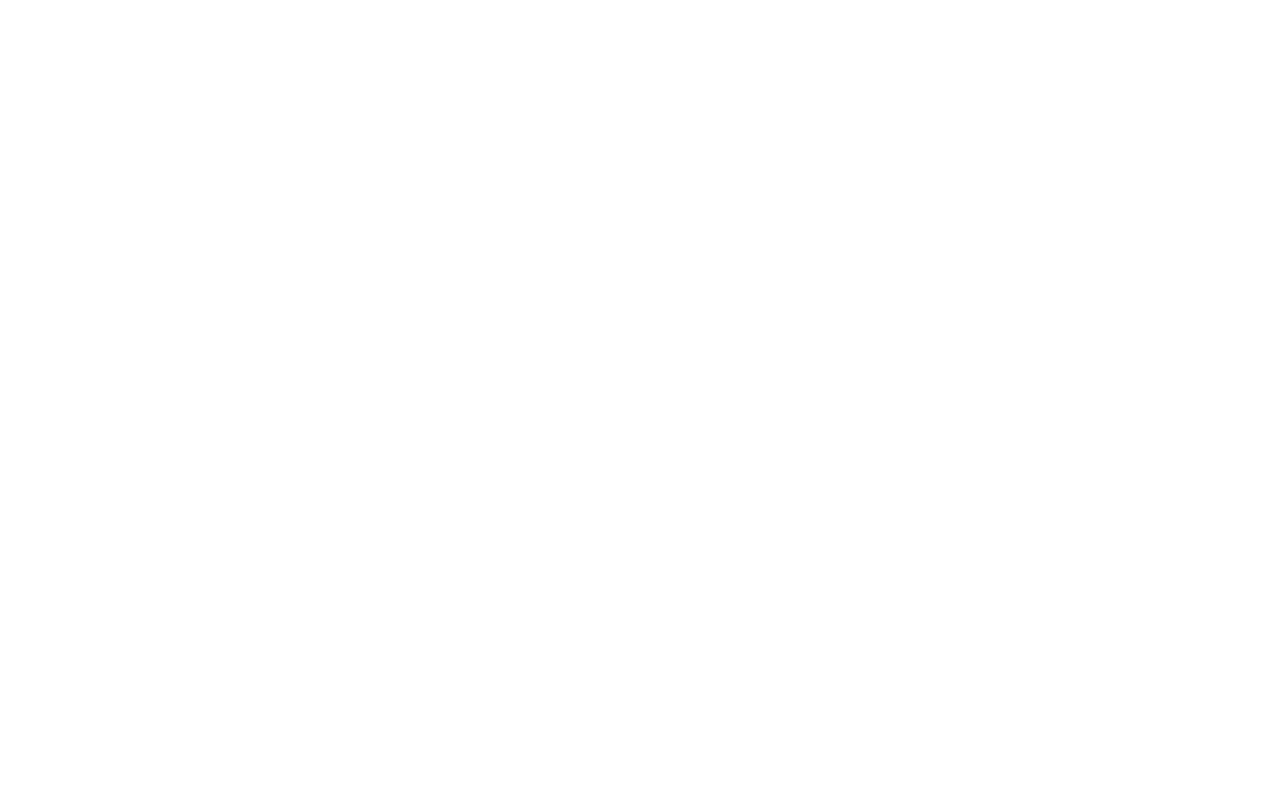
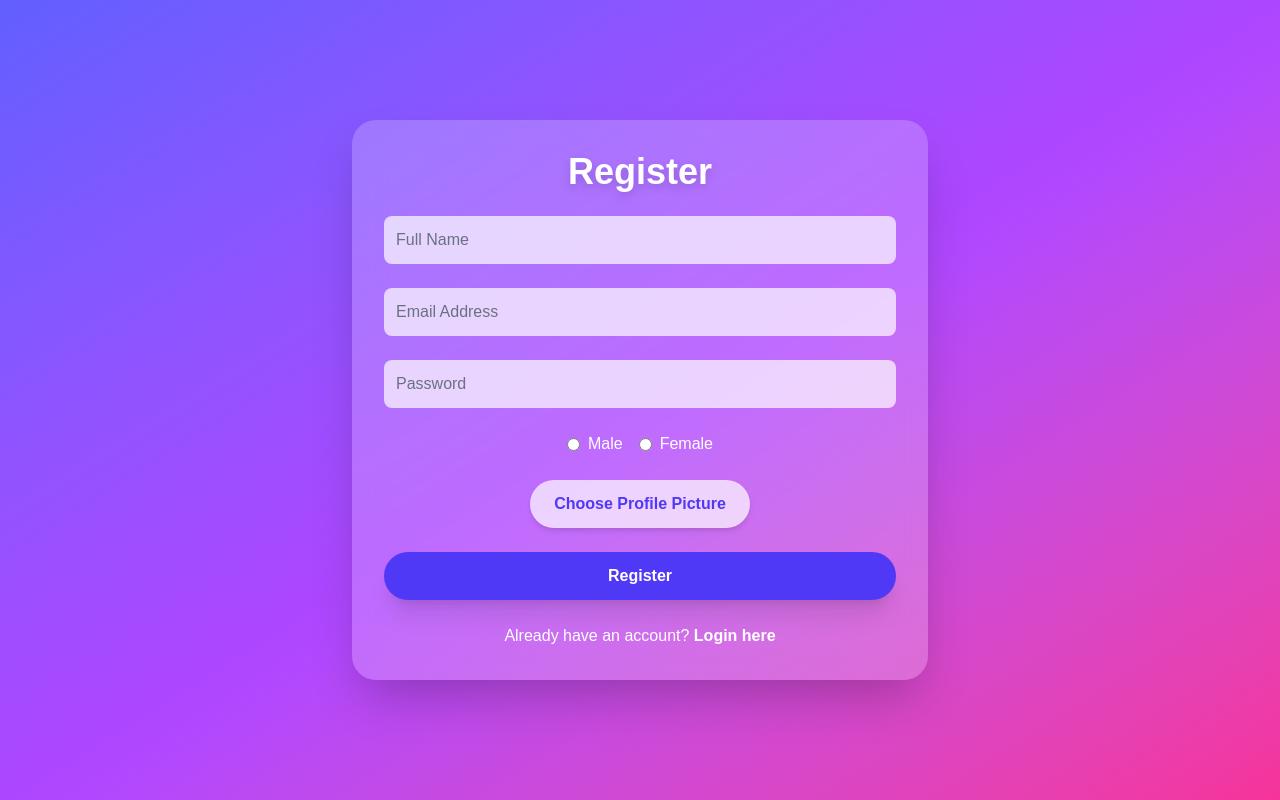
Before and after one commit to Maninfinity13/next-foodtracker-app, a Next.js app: page /register in a window 1280 px wide. Built offline with nearby package versions, Linux system fonts and the light colour scheme.

Commit message:
Add Register

```diff
--- a/app/page.tsx
+++ b/app/page.tsx
@@ -1,4 +1,6 @@
-// src/app/page.tsx
+
+'use client';
+
 import Link from 'next/link';
 import Image from 'next/image';
 import foodbanner from './images/foodbanner.jpg';
--- a/app/register/page.tsx
+++ b/app/register/page.tsx
@@ -1,11 +1,117 @@
-import React from 'react'
+// src/app/register/page.tsx
+'use client';
 
-function page() {
+import { useState } from 'react';
+import Link from 'next/link';
+import Head from 'next/head';
+
+export default function Register() {
+  const [imagePreviewUrl, setImagePreviewUrl] = useState<string | null>(null);
+
+  const handleImageChange = (e: React.ChangeEvent<HTMLInputElement>) => {
+    e.preventDefault();
+    let reader = new FileReader();
+    let file = e.target.files?.[0];
+
+    if (file) {
+      reader.onloadend = () => {
+        if (typeof reader.result === 'string') {
+          setImagePreviewUrl(reader.result);
+        }
+      };
+      reader.readAsDataURL(file);
+    }
+  };
+
   return (
-    <div>
+    <>
+      <Head>
+        <title>Register - Food Tracker</title>
+        <meta name="description" content="Register for a new account on Food Tracker." />
+      </Head>
 
-    </div>
-  )
+      {/* Main container with a vibrant gradient background and flexbox for centering */}
+      <div className="min-h-screen flex flex-col items-center justify-center p-4 bg-gradient-to-br from-indigo-500 via-purple-500 to-pink-500">
+
+        {/* Registration form container */}
+        <div className="w-full max-w-xl p-8 bg-white/20 backdrop-blur-lg rounded-3xl shadow-2xl text-center">
+          <h1 className="text-3xl md:text-4xl font-extrabold text-white mb-6 drop-shadow-lg">
+            Register
+          </h1>
+
+          <form className="space-y-6">
+            {/* Full Name Input */}
+            <input
+              type="text"
+              placeholder="Full Name"
+              className="w-full p-3 rounded-lg bg-white/70 text-gray-800 placeholder-gray-500 focus:outline-none focus:ring-2 focus:ring-indigo-500"
+            />
+
+            {/* Email Input */}
+            <input
+              type="email"
+              placeholder="Email Address"
+              className="w-full p-3 rounded-lg bg-white/70 text-gray-800 placeholder-gray-500 focus:outline-none focus:ring-2 focus:ring-indigo-500"
+            />
+
+            {/* Password Input */}
+            <input
+              type="password"
+              placeholder="Password"
+              className="w-full p-3 rounded-lg bg-white/70 text-gray-800 placeholder-gray-500 focus:outline-none focus:ring-2 focus:ring-indigo-500"
+            />
+
+            {/* Gender Selection */}
+            <div className="flex items-center space-x-4 justify-center text-white">
+              <label className="flex items-center cursor-pointer">
+                <input type="radio" name="gender" value="male" className="form-radio text-indigo-600 focus:ring-indigo-500" />
+                <span className="ml-2">Male</span>
+              </label>
+              <label className="flex items-center cursor-pointer">
+                <input type="radio" name="gender" value="female" className="form-radio text-indigo-600 focus:ring-indigo-500" />
+                <span className="ml-2">Female</span>
+              </label>
+            </div>
+
+            {/* Profile Picture Input with Preview */}
+            <div className="flex flex-col items-center space-y-4">
+              <label htmlFor="profile-picture" className="cursor-pointer">
+                <span className="inline-block px-6 py-3 bg-white/70 rounded-full text-indigo-600 font-semibold shadow-md hover:bg-white transition-colors duration-300">
+                  Choose Profile Picture
+                </span>
+                <input
+                  id="profile-picture"
+                  type="file"
+                  accept="image/*"
+                  onChange={handleImageChange}
+                  className="hidden"
+                />
+              </label>
+              {imagePreviewUrl && (
+                <div className="mt-4">
+                  <img src={imagePreviewUrl} alt="Image Preview" className="w-32 h-32 rounded-full object-cover shadow-lg border-4 border-white" />
+                </div>
+              )}
+            </div>
+
+            {/* Register Button */}
+            <button
+              type="submit"
+              className="w-full py-3 bg-indigo-600 text-white font-bold rounded-full shadow-xl hover:bg-indigo-700 transition-colors duration-300 transform hover:-translate-y-1"
+            >
+              Register
+            </button>
+          </form>
+
+          {/* Login Link */}
+          <p className="mt-6 text-white text-sm md:text-base">
+            Already have an account?{' '}
+            <Link href="/login" className="font-bold hover:underline">
+              Login here
+            </Link>
+          </p>
+        </div>
+      </div>
+    </>
+  );
 }
-
-export default page
```
Also changed, not shown: package.json (+6 -5 lines), 1 other file (tests, documents, lock files or other folders).
